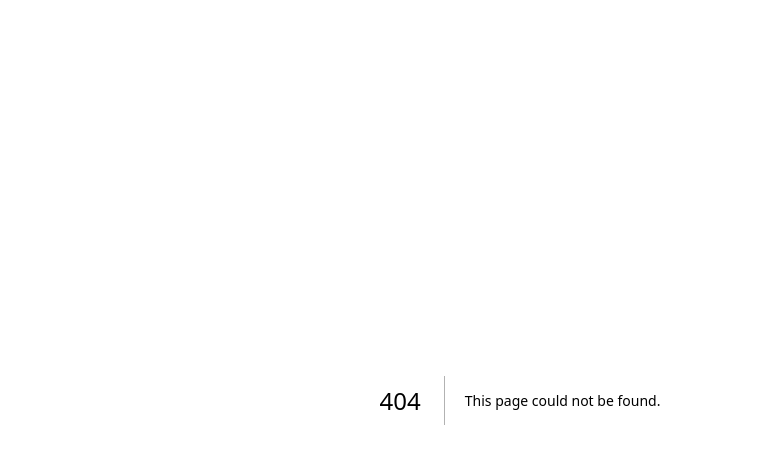
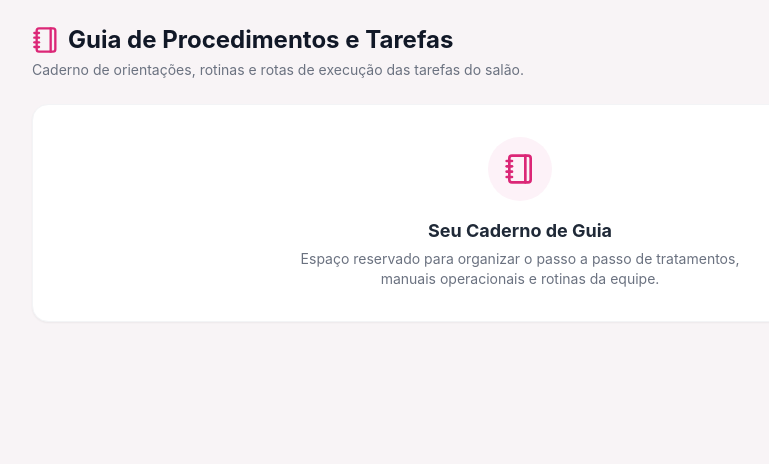
Before and after one commit to juliatedeschi7-creator/salao2.0, a Next.js app: page /salao/guia in a window 1280 px wide. Before the commit this address had no page. Shown: the top 464 px of the page, without its empty margins (120-889 px from the left). Built offline with nearby package versions, Linux system fonts and the light colour scheme.

Commit message:
Create page.tsx

```diff
--- /dev/null
+++ b/src/app/salao/guia/page.tsx
@@ -0,0 +1,33 @@
+'use client'
+
+import { Notebook, ListChecks, Sparkles } from 'lucide-react'
+
+export default function GuiaPage() {
+  return (
+    <div className="p-6 max-w-5xl mx-auto space-y-6">
+      <div className="flex items-center justify-between">
+        <div>
+          <h1 className="text-2xl font-bold text-gray-900 flex items-center gap-2">
+            <Notebook className="text-pink-600" size={28} />
+            Guia de Procedimentos e Tarefas
+          </h1>
+          <p className="text-gray-500 text-sm mt-1">
+            Caderno de orientações, rotinas e rotas de execução das tarefas do salão.
+          </p>
+        </div>
+      </div>
+
+      <div className="bg-white p-8 rounded-2xl shadow-sm border border-gray-100 text-center space-y-4">
+        <div className="w-16 h-16 bg-pink-50 text-pink-600 rounded-full flex items-center justify-center mx-auto">
+          <Notebook size={32} />
+        </div>
+        <div>
+          <h2 className="text-lg font-bold text-gray-800">Seu Caderno de Guia</h2>
+          <p className="text-sm text-gray-500 max-w-md mx-auto mt-1">
+            Espaço reservado para organizar o passo a passo de tratamentos, manuais operacionais e rotinas da equipe.
+          </p>
+        </div>
+      </div>
+    </div>
+  )
+}
```
